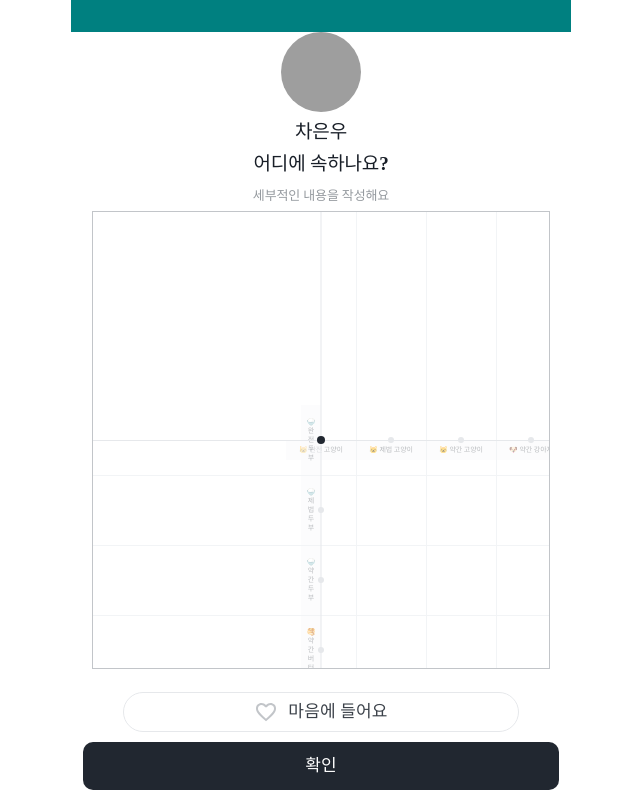
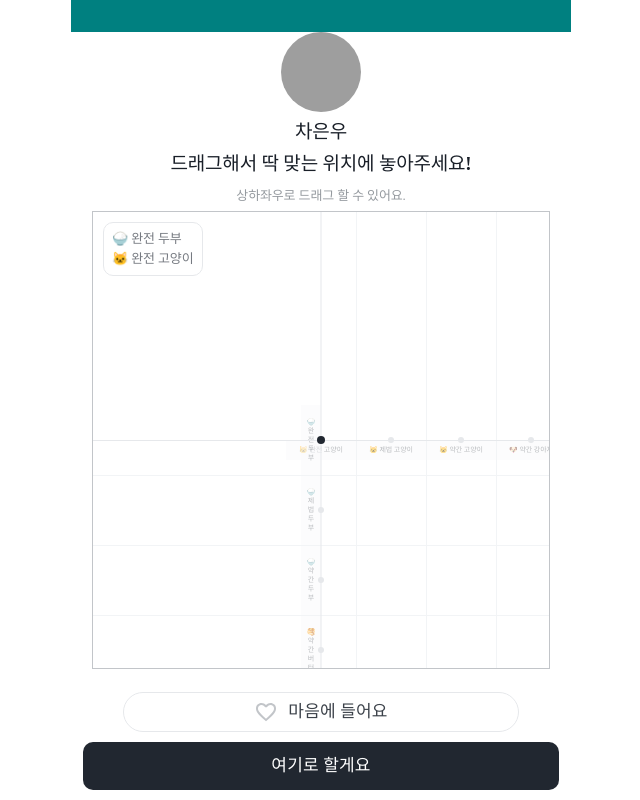
Before and after one commit to shimseohyun/lovit_front, a React (Vite) app: page / in a window 1280 px wide. Both pictures are taken after a click on the element 448 px from the left and 248 px from the top of the page. Shown: the whole page, without its empty margins (319-959 px from the left). Built offline with nearby package versions, Linux system fonts and the light colour scheme; grey boxes are pictures that could not be loaded.

Commit message:
[Feat] #3 - add Board Title

```diff
--- a/src/components/board/Board.styled.ts
+++ b/src/components/board/Board.styled.ts
@@ -192,7 +192,7 @@ export const SwipeAxisDescriptionLabel = styled.div<{
   pointer-events: none;
   flex-grow: 1;
 
-  ${({ $axis, ...p }) => {
+  ${({ $axis }) => {
     if ($axis === "vertical") {
       return css`
         width: 20px;
--- a/src/components/board/Board.tsx
+++ b/src/components/board/Board.tsx
@@ -52,7 +52,7 @@ const BoardLayout = ({ confirmNext, newDataID, step, getStep }: Parms) => {
     return (
       <S.PageContainer>
         <Navigation />
-        <BoardTitle newDataID={newDataID} />
+        <BoardTitle newDataID={newDataID} step={step} />
         <S.BoardContainer $size={config.screenWidth}>
           <TouchBoard step={"RESULT"} />
         </S.BoardContainer>
@@ -73,7 +73,7 @@ const BoardLayout = ({ confirmNext, newDataID, step, getStep }: Parms) => {
     return (
       <S.FixedPageContainer>
         <Navigation />
-        <BoardTitle newDataID={newDataID} />
+        <BoardTitle newDataID={newDataID} step={step} />
 
         <S.BoardContainer $size={config.screenWidth}>
           {slot === undefined ? (
@@ -98,7 +98,7 @@ const BoardLayout = ({ confirmNext, newDataID, step, getStep }: Parms) => {
           </OutlineButton>
           <FillButton disabled={slot === undefined} onClick={onClickNextButton}>
             <div style={{ flexGrow: 1, textAlign: "center" }}>
-              {slot === undefined ? "4분면에서 선택해주세요" : "확인"}
+              {slot === undefined ? "그룹을 선택해주세요" : "여기로 할게요"}
             </div>
           </FillButton>
         </BottomButton>
--- a/src/components/board/TouchBoard.tsx
+++ b/src/components/board/TouchBoard.tsx
@@ -6,7 +6,7 @@ import {
 
 import * as S from "./Board.styled";
 import TouchBoardMarker from "./marker/TouchBoardMarker";
-import type { Point, Step } from "@hooks/board/type";
+import type { Step } from "@hooks/board/type";
 import Result from "@components/result/Result";
 
 import {
@@ -21,7 +21,7 @@ type Parms = {
 const TouchBoard = (parms: Parms) => {
   const { step } = parms;
 
-  const { likeList, likeDic } = useBoardState();
+  const { likeDic } = useBoardState();
   const {
     summaryData,
 
--- a/src/components/board/swipeBoard/SwipeBoard.styled.ts
+++ b/src/components/board/swipeBoard/SwipeBoard.styled.ts
@@ -312,3 +312,22 @@ export const VerticalAxis = styled.div`
   top: 50%;
   left: 50%;
 `;
+
+export const SwipeInfo = styled.div`
+  position: absolute;
+  left: 0px;
+  top: 0px;
+  margin: 10px;
+  padding: 8px;
+  border-radius: 10px;
+  width: 100px;
+  display: flex;
+  flex-direction: column;
+  gap: 4px;
+  ${(p) => css`
+    color: ${p.theme.fontColors.textLighter};
+    background-color: #ffffff;
+    ${p.theme.fonts.body3}
+    border: 1px solid ${p.theme.strokeColors.strokeLighter};
+  `};
+`;
--- a/src/components/board/swipeBoard/SwipeBoard.tsx
+++ b/src/components/board/swipeBoard/SwipeBoard.tsx
@@ -2,7 +2,10 @@ import * as S from "./SwipeBoard.styled";
 
 import useBoardSwipe from "@hooks/board/useBoardSwipe";
 
-import { useBoardStatic } from "@hooks/board/context/BoardContext";
+import {
+  useBoardState,
+  useBoardStatic,
+} from "@hooks/board/context/BoardContext";
 
 import SwipeBoardMarkerHorizontal from "./markers/SwipeBoardMarkerHorizontal";
 import SwipeBoardMarkerVertical from "./markers/SwipeBoardMarkerVertical";
@@ -28,9 +31,13 @@ const SwipeBoard = (parms: Parms) => {
     horizontalData,
     horizontalCount,
     verticalCount,
+
+    verticalPositionData,
+    horizontalPositionData,
     summaryData,
   } = useBoardStatic();
 
+  const { slot } = useBoardState();
   const { screenWidth, screenHeight, stepPx } = config;
 
   const {
@@ -66,6 +73,39 @@ const SwipeBoard = (parms: Parms) => {
   };
 
   const axisList: SwipeAxis[] = ["horizontal", "vertical"];
+
+  const currentHorizontalGroup = () => {
+    if (slot === undefined) return;
+
+    const slotNum = horizontalData[slot.c];
+
+    let groupNum = 0;
+    if (slotNum < 0) {
+      groupNum = slotNum + 5;
+    } else if (slotNum === undefined) {
+      groupNum = horizontalGroupLabel.length - 1;
+    } else {
+      groupNum = horizontalPositionData[slotNum].group;
+    }
+    return horizontalGroupLabel[groupNum];
+  };
+
+  const currentVerticalGroup = () => {
+    if (slot === undefined) return;
+
+    const slotNum = verticalData[slot.r];
+
+    let groupNum = 0;
+    if (slotNum < 0) {
+      groupNum = slotNum + 5;
+    } else if (slotNum === undefined) {
+      groupNum = verticalGroupLabel.length - 1;
+    } else {
+      groupNum = verticalPositionData[slotNum].group;
+    }
+
+    return verticalGroupLabel[groupNum];
+  };
 
   return (
     <>
@@ -177,6 +217,11 @@ const SwipeBoard = (parms: Parms) => {
           <S.Cursor />
         </>
       )}
+
+      <S.SwipeInfo>
+        <div>{currentVerticalGroup()}</div>
+        <div>{currentHorizontalGroup()}</div>
+      </S.SwipeInfo>
     </>
   );
 };
--- a/src/components/board/title/BoardTitle.tsx
+++ b/src/components/board/title/BoardTitle.tsx
@@ -5,15 +5,19 @@ import {
   useBoardState,
   useBoardStatic,
 } from "@hooks/board/context/BoardContext";
+import type { Step } from "@hooks/board/type";
 
 type Parms = {
   newDataID: number;
+  step: Step;
 };
 
 const BoardTitle = (parms: Parms) => {
-  const { title, likeList } = useBoardState();
+  const { newDataID, step } = parms;
+
+  const { title, likeList, slot } = useBoardState();
   const { summaryData, getPoints } = useBoardStatic();
-  const { newDataID } = parms;
+
   const newData = summaryData[newDataID];
 
   const { config } = useBoardStatic();
@@ -24,33 +28,8 @@ const BoardTitle = (parms: Parms) => {
     screenSize: config.screenWidth,
   });
 
-  const getTitle = () => {
-    if (title === undefined) {
-      return <S.BoardTitle>어디에 속하나요?</S.BoardTitle>;
-    }
-
-    if (title.groupName !== undefined) {
-      return (
-        <S.BoardTitle>
-          <S.BoardTitleChip>{title.groupName}</S.BoardTitleChip>{" "}
-          <span>예요</span>
-        </S.BoardTitle>
-      );
-    } else if (title.comparisonID !== undefined) {
-      return (
-        <S.BoardTitle>
-          <S.BoardTitleChip>
-            {summaryData[title.comparisonID].name}
-          </S.BoardTitleChip>
-          <span>보다</span>
-          <S.BoardTitleChip>{title.comparisonLabel}</S.BoardTitleChip>
-          <span>예요</span>
-        </S.BoardTitle>
-      );
-    }
-  };
-
-  if (newData === undefined)
+  if (newData === undefined && step !== "RESULT") return;
+  if (step === "RESULT") {
     return (
       <>
         <S.BoardTitleContainer>
@@ -60,17 +39,77 @@ const BoardTitle = (parms: Parms) => {
         <S.BoardSubTitle>사분면을 토대로 취향을 찾았어요!</S.BoardSubTitle>
       </>
     );
+  }
+
+  // Touch Board
+  if (step === "BOARD" && slot === undefined) {
     return (
       <>
         <S.BoardTitleContainer>
           <S.BoardTitleImg src={newData.thumbnaeilURL} />
           <S.BoardTitle>{newData.name}</S.BoardTitle>
 
-        {getTitle()}
+          <S.BoardTitle>어디에 속하나요?</S.BoardTitle>
         </S.BoardTitleContainer>
-      <S.BoardSubTitle>세부적인 내용을 작성해요</S.BoardSubTitle>
+        <S.BoardSubTitle>
+          사분면에서 꼭 맞는 그룹을 선택할 수 있어요.
+        </S.BoardSubTitle>
       </>
     );
+  }
+
+  // Swipe Board
+  if (step === "BOARD" && slot !== undefined) {
+    if (title === undefined) {
+      // 아무것도 선택하지 않았을 경우
+      return (
+        <>
+          <S.BoardTitleContainer>
+            <S.BoardTitleImg src={newData.thumbnaeilURL} />
+            <S.BoardTitle>{newData.name}</S.BoardTitle>
+            <S.BoardTitle>드래그해서 딱 맞는 위치에 놓아주세요!</S.BoardTitle>
+          </S.BoardTitleContainer>
+          <S.BoardSubTitle>상하좌우로 드래그 할 수 있어요.</S.BoardSubTitle>
+        </>
+      );
+    }
+
+    if (title.groupName !== undefined) {
+      // 그룹일 경우
+      return (
+        <>
+          <S.BoardTitleContainer>
+            <S.BoardTitleImg src={newData.thumbnaeilURL} />
+            <S.BoardTitle>{newData.name}</S.BoardTitle>
+            <S.BoardTitle>
+              <S.BoardTitleChip>{title.groupName}</S.BoardTitleChip>{" "}
+              <span>예요</span>
+            </S.BoardTitle>
+          </S.BoardTitleContainer>
+          <S.BoardSubTitle>상하좌우로 드래그 할 수 있어요.</S.BoardSubTitle>
+        </>
+      );
+    } else if (title.comparisonID !== undefined) {
+      // 사람일 경우
+      return (
+        <>
+          <S.BoardTitleContainer>
+            <S.BoardTitleImg src={newData.thumbnaeilURL} />
+            <S.BoardTitle>{newData.name}</S.BoardTitle>
+            <S.BoardTitle>
+              <S.BoardTitleChip>
+                {summaryData[title.comparisonID].name}
+              </S.BoardTitleChip>
+              <span>보다</span>
+              <S.BoardTitleChip>{title.comparisonLabel}</S.BoardTitleChip>
+              <span>예요</span>
+            </S.BoardTitle>
+          </S.BoardTitleContainer>
+          <S.BoardSubTitle>상하좌우로 드래그 할 수 있어요.</S.BoardSubTitle>
+        </>
+      );
+    }
+  }
 };
 
 export default BoardTitle;
--- a/src/components/result/Result.tsx
+++ b/src/components/result/Result.tsx
@@ -5,7 +5,6 @@ import {
 } from "@hooks/board/context/BoardContext";
 import * as S from "./Result.styled";
 import type { Point } from "@hooks/board/type";
-import useGetResult from "@hooks/result/useGetResult";
 
 const orderClockwise = (pts: Point[]) => {
   const cx = pts.reduce((s, p) => s + p.x, 0) / pts.length;
@@ -22,11 +21,6 @@ const Result = () => {
 
   const { config } = useBoardStatic();
   const points = getPoints(likeList, config.screenWidth);
-
-  const { label } = useGetResult({
-    points: points,
-    screenSize: config.screenWidth,
-  });
 
   const toPolygonPoints = (pts: Point[]) =>
     pts
```
Lines whose indentation alone changed are shown as unchanged.
